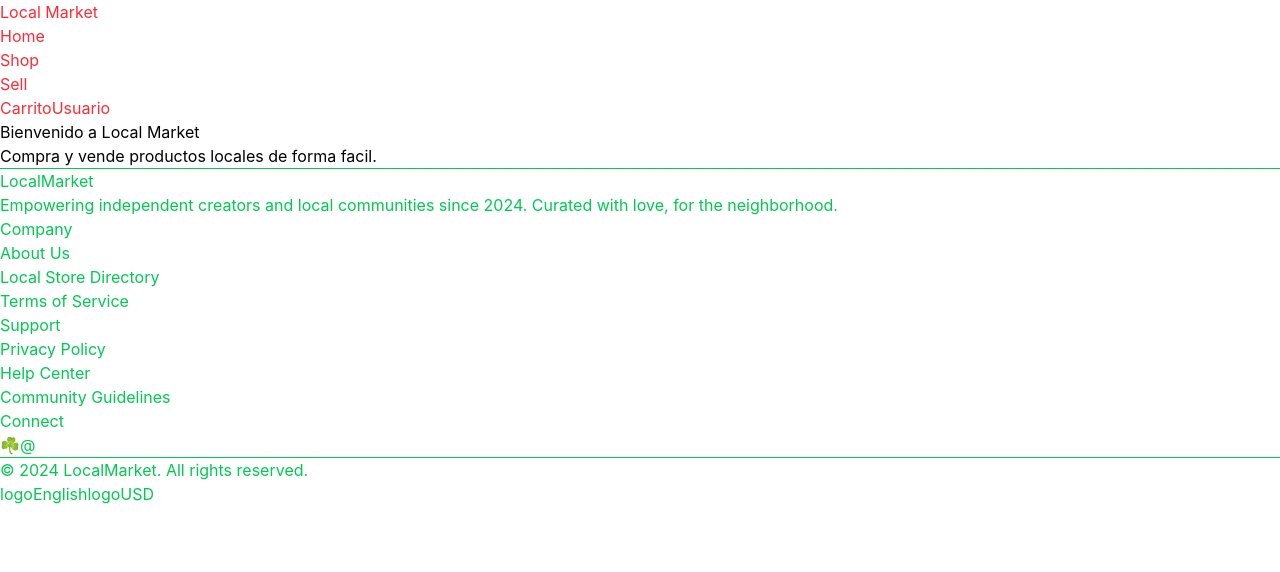
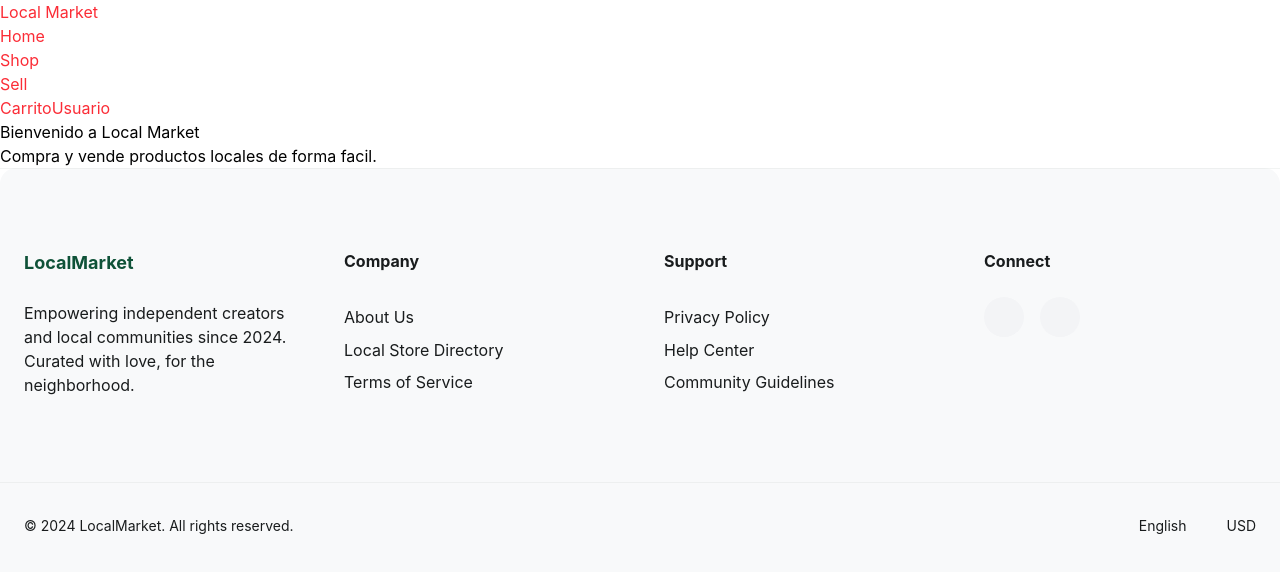
Before and after one commit to manur31/local-market, a React (Vite) app: page / in a window 1280 px wide. Shown: the top 572 px of the page. Built offline with nearby package versions, Linux system fonts and the light colour scheme.

Commit message:
footer terminado

```diff
--- a/src/components/Footer.jsx
+++ b/src/components/Footer.jsx
@@ -1,19 +1,46 @@
 function Footer() {
   return (
-    <footer className="text-green-500">
-      <hr aria-hidden="true" />
-      <section aria-label="Informacion principal del footer">
-        <div>
-          <h2>LocalMarket</h2>
+    <footer className="bg-surface text-on-surface rounded-t-2xl">
+      {/*  - - - - - - Version mobile - - - - - - */}
+      <section className="p-[40px_48px] flex flex-col items-center lg:hidden">
+        <h1 className="text-primary font-bold text-lg" >LocalMarket</h1>
+        <p className="text-sm">© 2024 LocalMarket. Harvested with care.</p>
+        <ul className="text-xs grid grid-cols-2 gap-4 uppercase">
+          <li>
+            <a href="#">Privacy Policy</a>
+          </li>
+          <li>
+            <a href="#">Terms of Service</a>
+          </li>
+          <li>
+            <a href="#">Vendor Portal</a>
+          </li>
+          <li>
+            <a href="#">Sustainability</a>
+          </li>
+        </ul>
+      {/*  - - - - - - Version Desktop - - - - - - */}
+      </section>
+      <section className="hidden lg:block border-0 border-t border-[#BFC9C133] pt-[80px] pb-[80px]">
+        <div className="mx-auto w-full max-w-[1280px] px-[24px]">
+        <section
+          aria-label="Informacion principal del footer"
+          className="mb-[80px] flex gap-12"
+        >
+          <div className="flex-1 max-w-[272px] aspect-video">
+            <h2 className="text-primary font-bold text-lg mb-6 shrink-0">LocalMarket</h2>
             <p>
               Empowering independent creators and local communities since 2024.
               Curated with love, for the neighborhood.
             </p>
           </div>
 
-        <nav aria-label="Enlaces de empresa">
-          <h3>Company</h3>
-          <ul>
+          <nav
+            aria-label="Enlaces de empresa"
+            className="flex flex-col flex-1 max-w-[272px] aspect-video min-h-0 text-base"
+          >
+            <h3 className="mb-6 shrink-0 font-bold">Company</h3>
+            <ul className="flex min-h-0 flex-1 flex-col justify-evenly">
               <li>
                 <a href="#">About Us</a>
               </li>
@@ -26,9 +53,12 @@ function Footer() {
             </ul>
           </nav>
 
-        <nav aria-label="Enlaces de soporte">
-          <h3>Support</h3>
-          <ul>
+          <nav
+            aria-label="Enlaces de soporte"
+            className="flex flex-col flex-1 max-w-[272px] aspect-video min-h-0 text-base"
+          >
+            <h3 className="mb-6 shrink-0 font-bold">Support</h3>
+            <ul className="flex min-h-0 flex-1 flex-col justify-evenly">
               <li>
                 <a href="#">Privacy Policy</a>
               </li>
@@ -41,32 +71,47 @@ function Footer() {
             </ul>
           </nav>
 
-        <nav aria-label="Redes sociales">
-          <h3>Connect</h3>
-          <div>
-            <a href="#" aria-label="Ir a red social 1">
-              ☘
+          <nav aria-label="Redes sociales" className="flex-1 max-w-[272px] aspect-video text-base">
+            <h3 className="mb-6 shrink-0 font-bold">Connect</h3>
+            <div className="flex items-center gap-4">
+              <a
+                href="#"
+                className="inline-flex size-[40px] items-center justify-center bg-gray-100 rounded-full "
+                aria-label="Ir a red social 1"
+              >
+                <i className="fas fa-share-alt" />
               </a>
-            <a href="#" aria-label="Ir a red social 2">
-              @
+              <a
+                href="#"
+                className="inline-flex size-[40px] items-center justify-center bg-gray-100 rounded-full"
+                aria-label="Ir a red social 2"
+              >
+                <i className="fas fa-at" />
               </a>
             </div>
           </nav>
         </section>
-      <hr aria-hidden="true" />
-      <section aria-label="Informacion legal y configuracion">
+        </div>
+
+        <section
+          aria-label="Informacion legal y configuracion"
+          className="border-0 border-t border-[#BFC9C133]"
+        >
+          <div className="mx-auto flex h-[53px] w-full max-w-[1280px] items-end justify-between px-[24px] text-sm">
             <p>© 2024 LocalMarket. All rights reserved.</p>
             <div>
-          <button type="button" aria-label="Seleccionar idioma">
-            <span>logo</span>English
+              <button type="button" className="mr-8" aria-label="Seleccionar idioma">
+                <span className="mr-2"><i class="fas fa-globe-americas"></i></span>English
               </button>
               <button type="button" aria-label="Seleccionar moneda">
-            <span>logo</span>USD
+                <span className="mr-2"><i class="far fa-money-bill-alt"></i></span>USD
               </button>
             </div>
+          </div>
+        </section>
       </section>
     </footer>
-  )
+  );
 }
 
-export default Footer
+export default Footer;
```
Lines whose indentation alone changed are shown as unchanged.
